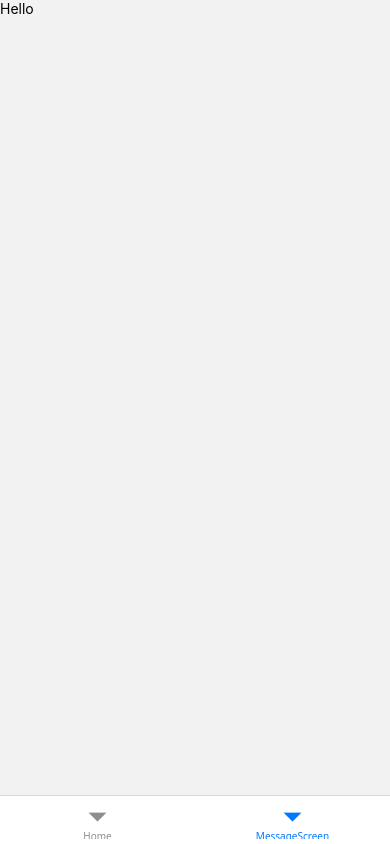
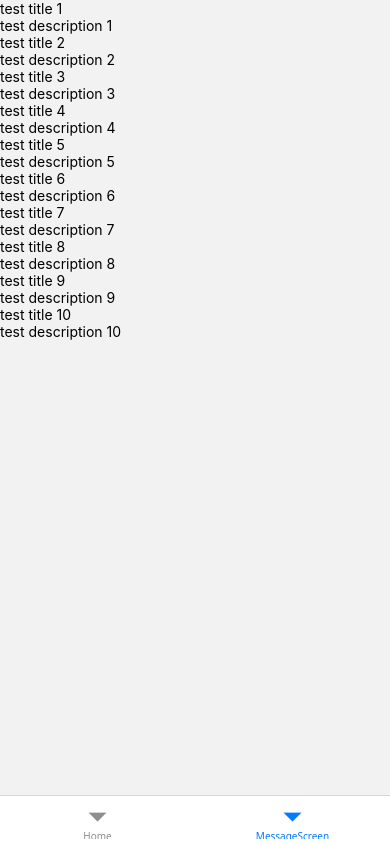
Before and after one commit to kofki/Time-Capsule-App, a React Native app in the folder frontend/: screen /MessageScreen in a window 390 px wide. Built offline with nearby package versions, Linux system fonts and the light colour scheme.

Commit message:
Some Dummy Data, tested flatlists

```diff
--- a/frontend/App.js
+++ b/frontend/App.js
@@ -3,8 +3,6 @@ import { MyTabs } from './navigation/index';
 
 export default function App() {
   return (
-    <NavigationContainer>
-      <MyTabs/>
-    </NavigationContainer>
+    <MyTabs/>
   );
 }
--- /dev/null
+++ b/frontend/components/messages/message-item.js
@@ -0,0 +1,12 @@
+import {View, Text, TouchableOpacity} from 'react-native';
+
+function MessageItem({id, title, description}){
+    return (
+        <TouchableOpacity onPress={()=>{}}>
+            <Text>{title}</Text>
+            <Text>{description}</Text>
+        </TouchableOpacity>
+    );
+}
+
+export default MessageItem;
--- /dev/null
+++ b/frontend/components/messages/message-list.js
@@ -0,0 +1,20 @@
+import { View, Text, FlatList } from 'react-native';
+import { DUMMY_DATA } from '../../data/dummy';
+import MessageItem from './message-item';
+
+function MessageList(){
+    function renderItem({item}){
+        return <MessageItem id={item.id} title={item.title} description={item.description}/>
+    }
+    return (
+        <View>
+           <FlatList
+           data={DUMMY_DATA}
+           keyExtractor={item=> item.id}
+           renderItem={renderItem}
+           />
+        </View>
+    );
+}
+
+export default MessageList;
--- /dev/null
+++ b/frontend/data/dummy.js
@@ -0,0 +1,12 @@
+export const DUMMY_DATA = [
+    {id: 1, title: 'test title 1', description: 'test description 1'},
+    {id: 2, title: 'test title 2', description: 'test description 2'},
+    {id: 3, title: 'test title 3', description: 'test description 3'},
+    {id: 4, title: 'test title 4', description: 'test description 4'},
+    {id: 5, title: 'test title 5', description: 'test description 5'},
+    {id: 6, title: 'test title 6', description: 'test description 6'},
+    {id: 7, title: 'test title 7', description: 'test description 7'},
+    {id: 8, title: 'test title 8', description: 'test description 8'},
+    {id: 9, title: 'test title 9', description: 'test description 9'},
+    {id: 10, title: 'test title 10', description: 'test description 10'}
+]
--- a/frontend/navigation/index.js
+++ b/frontend/navigation/index.js
@@ -1,14 +1,17 @@
 import { createBottomTabNavigator } from '@react-navigation/bottom-tabs';
 import { HomeScreen } from '../screens/bottom-tabs/home-screen';
-import { MessageScreen } from '../screens/bottom-tabs/message-writer';
+import { MessageScreen } from '../screens/bottom-tabs/message-screen';
+import { NavigationContainer } from '@react-navigation/native';
 
 const Tab = createBottomTabNavigator();
 
 export function MyTabs() {
     return (
-      <Tab.Navigator screenOptions={{headerShown: false}}>
-        <Tab.Screen name="Home" component={HomeScreen} />
-        <Tab.Screen name="MessageScreen" component={MessageScreen} />
-      </Tab.Navigator>
+    <NavigationContainer>
+        <Tab.Navigator screenOptions={{headerShown: false}}>
+            <Tab.Screen name="Home" component={HomeScreen} />
+            <Tab.Screen name="MessageScreen" component={MessageScreen} />
+        </Tab.Navigator>
+    </NavigationContainer>
     );
   }
--- a/frontend/screens/bottom-tabs/home-screen.js
+++ b/frontend/screens/bottom-tabs/home-screen.js
@@ -1,11 +1,12 @@
 import { View, Text, Button } from "react-native";
+import { SafeAreaView } from "react-native-safe-area-context";
 
 export const HomeScreen = () => {
     return (
-        <View>
+        <SafeAreaView>
             <Text>
                 Home Screen
             </Text>
-        </View>
+        </SafeAreaView>
     );
 }
--- /dev/null
+++ b/frontend/screens/bottom-tabs/message-screen.js
@@ -0,0 +1,11 @@
+import { Text } from 'react-native'
+import MessageList from '../../components/messages/message-list'
+import { SafeAreaView } from 'react-native-safe-area-context';
+export const MessageScreen = ()=> {
+    return (
+        <SafeAreaView>
+            <MessageList/>
+        </SafeAreaView>
+
+    );
+}
--- a/frontend/screens/bottom-tabs/message-writer.js
+++ /dev/null
@@ -1,6 +0,0 @@
-import { Text } from 'react-native'
-export const MessageScreen = ()=> {
-    return (
-        <Text>Hello</Text>
-    );
-}
```
Also changed, not shown: frontend/screens/stacks/login-screen.js (added).
